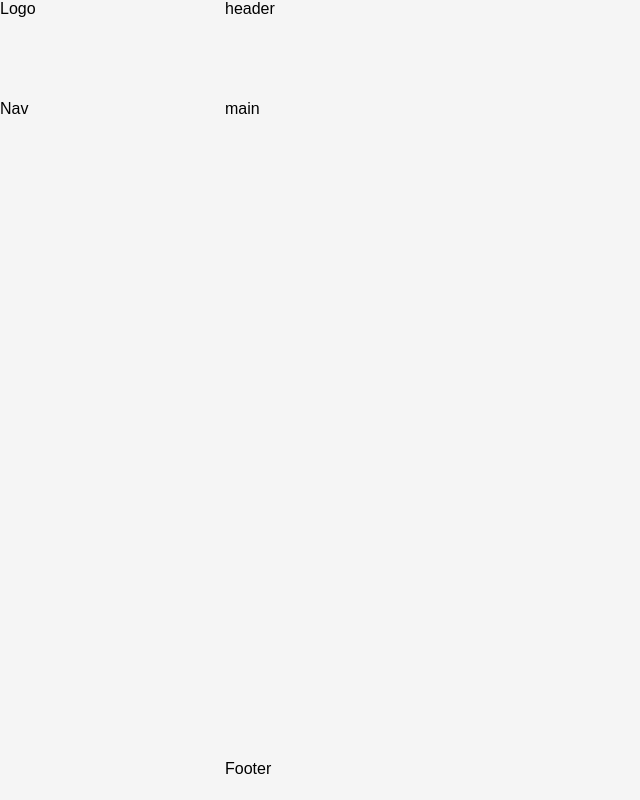
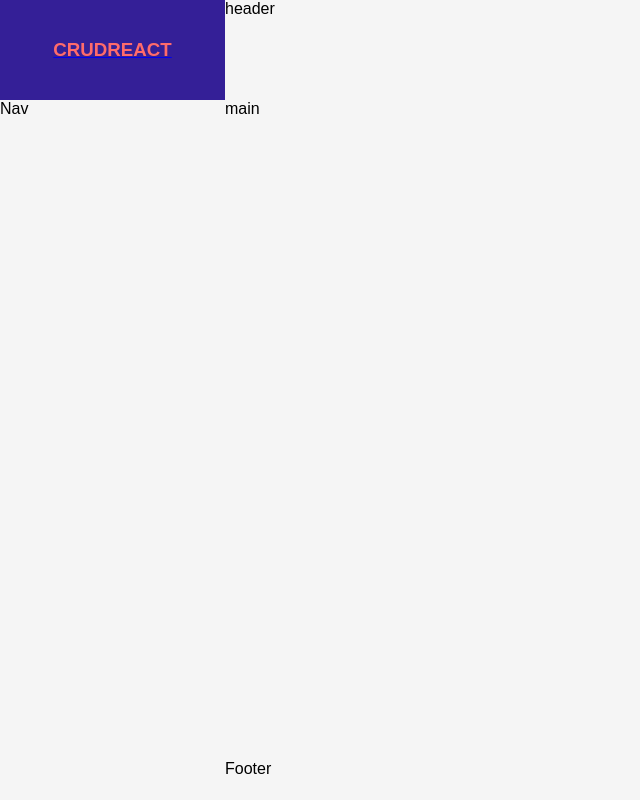
Before and after one commit to victor-magaldi/crud-react, a React (Create React App) app in the folder frontend/: page / in a window 1280 px wide. Shown: the whole page, without its empty margins (0-640 px from the left). Built offline with nearby package versions, Linux system fonts and the light colour scheme.

Commit message:
customiza estilo logo react

```diff
--- /dev/null
+++ b/frontend/src/components/templates/Logo.css
@@ -0,0 +1,12 @@
+aside.logo {
+  background-color: var(--bg-dark);
+
+  display: flex;
+  align-items: center;
+  justify-content: center;
+}
+a h3 {
+  color: #ff6b6b;
+  padding: 0 15px;
+  width: 100%;
+}
--- a/frontend/src/components/templates/Logo.jsx
+++ b/frontend/src/components/templates/Logo.jsx
@@ -1,7 +1,14 @@
 import React from "react";
+import "./Logo.css";
 
 const Logo = () => {
-  return <aside className="logo">Logo</aside>;
+  return (
+    <aside className="logo">
+      <a href="/">
+        <h3>CRUDREACT</h3>
+      </a>
+    </aside>
+  );
 };
 
 export default Logo;
```
